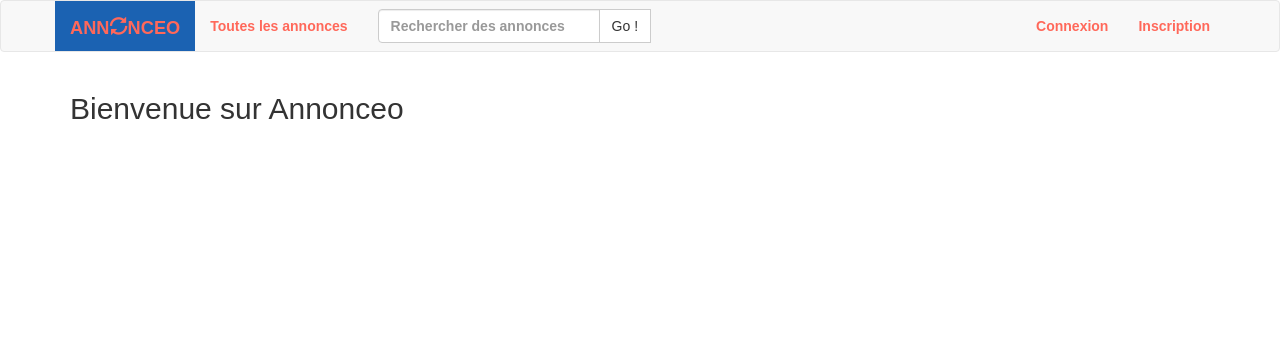
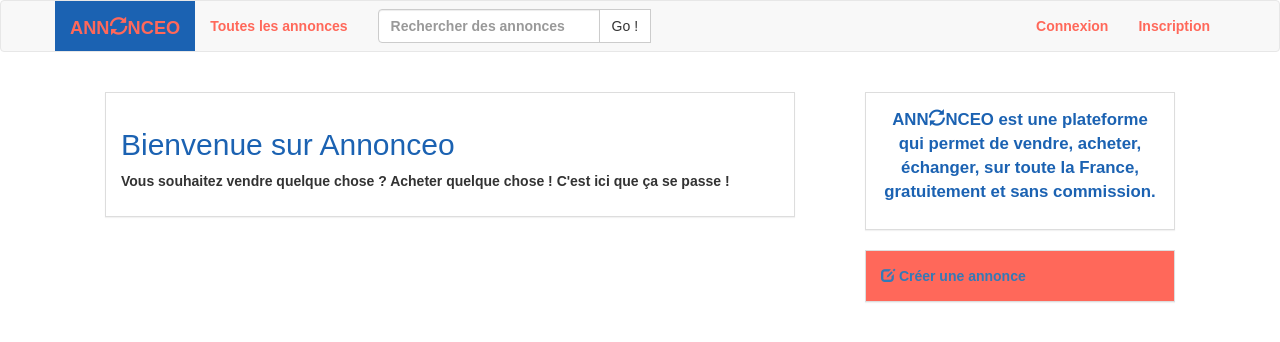
Before and after one commit to RebeccaDR/annonceo, a PHP site: page / in a window 1280 px wide. Shown: the top 342 px of the page. Run offline with PHP 8.4, Linux system fonts and the light colour scheme; some web fonts are replaced.

Commit message:
homepage

```diff
--- a/annonce.php
+++ b/annonce.php
@@ -36,7 +36,6 @@
       $annonce = getAnnonce($_REQUEST['id_annonce']);
       $auteur = getMembre($annonce['membre_id']);
       $photo = getPhoto($annonce['photo_id']);
-
       if (isUserAdmin() && isset($_REQUEST['edit'])) {
         $isForm = true;
       }
@@ -61,7 +60,7 @@
   } else {
     viewAnnonce($annonce, $categories, $auteur, $photo);
 
-    echo '<h3>Commentaires et questions</h3>';
+    echo '<h3>Commentaires et questions <span class="badge" style="background-color: #FF685A;">' . $annonce['nb_commentaires'] . '</span></h3>';
     // Commentaires déjà postés sur l'annonce
     $commentaires = getCommentairesByAnnonce($annonce['id_annonce']);
     viewCommentaires($commentaires);
--- a/index.php
+++ b/index.php
@@ -8,13 +8,35 @@ if (isset($_REQUEST['create_success'])) {
   echo '<div class="alert alert-success" role="alert">Votre compte a été créé avec succès</div>';
 }
 
-if (isUserConnected()) {
-  echo '<h2>Bienvenue ' . $currentUser['pseudo'] . '</h2>';
-  echo '<p>Nous sommes ravis de vous revoir !</p>';
-} else {
-  echo '<h2>Bienvenue sur Annonceo</h2>';
-}
+?>
 
+<div class="col-md-8">
+  <?php
+  if (isUserConnected()) {
+    echo '<div class="panel panel-default"><h2 style="color: #1B62B2;">Bienvenue ' . $currentUser['pseudo'] . '</h2>';
+    echo '<p>Nous sommes ravis de vous revoir !</p></div>';
+  } else {
+    echo '<div class="panel panel-default"><h2 style="color: #1B62B2;">Bienvenue sur Annonceo</h2>';
+    echo '<p>Vous souhaitez vendre quelque chose ? Acheter quelque chose ! C\'est ici que ça se passe !</p></div>';
+  }
+  ?>
+</div>
+
+<div class="col-md-4">
+  <div class="panel panel-default" style="color: #1B62B2; font-size: 1.2em;">
+    <p style="text-align: center;"><strong>ANN<span class="glyphicon glyphicon-refresh" aria-hidden="true"></span>NCEO</strong> est une plateforme qui permet de vendre, acheter, échanger, sur toute la France, <strong>gratuitement</strong> et <strong>sans commission</strong>.</p>
+  </div>
+
+  <div class="panel panel-default" style="background-color: #FF685A;">
+    <a <?= isUserConnected() ? 'href="annonce.php"' : 'href="#" data-toggle="modal" data-target="#loginModal"' ?>>
+      <span class="glyphicon glyphicon-edit" aria-hidden="true"></span> Créer une annonce
+    </a>
+  </div>
+</div>
+
+
+
+<?php
 viewBottom();
 
 if (isset($_REQUEST['create_success'])) {
--- a/model/annonces.php
+++ b/model/annonces.php
@@ -15,7 +15,7 @@
       $query .= 'WHERE a.titre LIKE "%' . $search . '%" OR a.description_courte LIKE "%' . $search . '%" OR a.description_longue LIKE "%' . $search . '%"';
     }
 
-    $query.= ' ORDER BY id_annonce';
+    $query.= ' ORDER BY date_enregistrement DESC';
 
     $stmt = $pdo->query($query);
 
@@ -32,7 +32,7 @@
               LEFT JOIN photo ON a.photo_id = photo.id_photo
               LEFT JOIN categorie ON a.categorie_id = categorie.id_categorie
               WHERE a.membre_id = ' . $membre_id . '
-              ORDER BY id_annonce';
+              ORDER BY date_enregistrement DESC';
     $stmt = $pdo->query($query);
 
     return $stmt->fetchAll();
@@ -42,12 +42,13 @@
     global $pdo;
 
     $query = 'SELECT
-      a.id_annonce, a.titre AS titre_annonce, a.description_courte, a.description_longue, a.prix, a.pays, a.ville, a.adresse, a.cp, membre.pseudo, a.photo_id, a.membre_id, photo.*, categorie.titre AS titre_categorie, a.date_enregistrement
+      a.id_annonce, a.titre AS titre_annonce, a.description_courte, a.description_longue, a.prix, a.pays, a.ville, a.adresse, a.cp, membre.pseudo, a.photo_id, a.membre_id, photo.*, categorie.id_categorie, categorie.titre AS titre_categorie, a.date_enregistrement, COUNT(id_commentaire) AS nb_commentaires
       FROM annonce a
       LEFT JOIN membre ON a.membre_id = membre.id_membre
       LEFT JOIN photo ON a.photo_id = photo.id_photo
       LEFT JOIN categorie ON a.categorie_id = categorie.id_categorie
-      WHERE a.id_annonce = ' . $idAnnonce;
+      LEFT JOIN commentaire ON a.id_annonce = commentaire.annonce_id
+      WHERE a.id_annonce = ' . $idAnnonce . ' GROUP BY a.id_annonce;';
     $stmt = $pdo->query($query);
 
     return $stmt->fetch();
@@ -97,7 +98,7 @@
       $stmt->bindParam(':ville', $form['ville'], PDO::PARAM_STR);
       $stmt->bindParam(':adresse', $form['adresse'], PDO::PARAM_STR);
       $stmt->bindParam(':cp', $form['cp'], PDO::PARAM_INT);
-      $stmt->bindParam(':categorie_id', $form['id_categorie'], PDO::PARAM_INT);
+      $stmt->bindParam(':categorie_id', $form['categorie_id'], PDO::PARAM_INT);
 
       $stmt->execute();
   }
--- a/model/index.php
+++ b/model/index.php
@@ -15,3 +15,4 @@ require('./model/annonces.php');
 require('./model/security.php');
 require('./model/commentaires.php');
 require('./model/notes.php');
+require('./model/statistiques.php');
--- /dev/null
+++ b/model/statistiques.php
@@ -0,0 +1,53 @@
+<?php
+
+function getMembresTopNotes () { // on récupère l'ensemble des catégories
+  global $pdo;  // "global" appelle $pdo
+
+  $query = 'SELECT membre.id_membre, membre.pseudo, AVG(note.note) AS note, COUNT(note.membre_id2) AS base_sur
+    FROM membre
+    RIGHT JOIN note ON note.membre_id2 = membre.id_membre
+    GROUP BY membre.id_membre
+    ORDER BY note DESC LIMIT 5'; // requête sql
+  $stmt = $pdo->query($query); // on prépare la requête
+
+  return $stmt->fetchAll(); // on exécute la requête / fetchAll() récupère l'ensemble des données
+}
+
+function getMembresTopActifs () { // on récupère l'ensemble des catégories
+  global $pdo;  // "global" appelle $pdo
+
+  $query = 'SELECT membre.id_membre, membre.pseudo, COUNT(annonce.id_annonce) AS nbAnnonces
+    FROM membre
+    RIGHT JOIN annonce ON annonce.membre_id = membre.id_membre
+    GROUP BY membre.id_membre
+    ORDER BY nbAnnonces DESC LIMIT 5'; // requête sql
+  $stmt = $pdo->query($query); // on prépare la requête
+
+  return $stmt->fetchAll(); // on exécute la requête / fetchAll() récupère l'ensemble des données
+}
+
+function getCategoriesTopAnnonces () { // on récupère l'ensemble des catégories
+  global $pdo;  // "global" appelle $pdo
+
+  $query = 'SELECT categorie.id_categorie, categorie.titre, COUNT(annonce.id_annonce) AS nbAnnonces
+    FROM categorie
+    RIGHT JOIN annonce ON annonce.categorie_id = categorie.id_categorie
+    GROUP BY categorie.id_categorie
+    ORDER BY nbAnnonces DESC LIMIT 5'; // requête sql
+  $stmt = $pdo->query($query); // on prépare la requête
+
+  return $stmt->fetchAll(); // on exécute la requête / fetchAll() récupère l'ensemble des données
+}
+
+function getAnnoncesTopCommentaires () { // on récupère l'ensemble des catégories
+  global $pdo;  // "global" appelle $pdo
+
+  $query = 'SELECT annonce.id_annonce, annonce.titre, COUNT(commentaire.id_commentaire) AS nbCommentaire
+    FROM annonce
+    RIGHT JOIN commentaire ON commentaire.annonce_id = annonce.id_annonce
+    GROUP BY annonce.id_annonce
+    ORDER BY nbCommentaire DESC LIMIT 5'; // requête sql
+  $stmt = $pdo->query($query); // on prépare la requête
+
+  return $stmt->fetchAll(); // on exécute la requête / fetchAll() récupère l'ensemble des données
+}
--- a/styles/index.css
+++ b/styles/index.css
@@ -102,6 +102,7 @@ a.blue-text {
 .panel {
   border-radius: 0;
   margin: 20px;
+  padding: 15px;
 }
 
 .panel-title {
--- a/templates/annonces.php
+++ b/templates/annonces.php
@@ -103,7 +103,12 @@
           <div class="form-group">
             <label class="control-label">Categorie</label>
             <?php
-              viewSelectCategorie($categories);
+            if (isset($annonce['id_categorie'])) {
+              $categorie = $annonce['id_categorie'];
+            } else {
+              $categorie = '';
+            }
+              viewSelectCategorie($categories, $categorie);
              ?>
           </div>
           <div class="form-group">
--- a/templates/categories.php
+++ b/templates/categories.php
@@ -1,12 +1,14 @@
 <?php
 
-function viewSelectCategorie ($categories) {
+function viewSelectCategorie ($categories, $selectedCategorie = '') {
   ?>
   <select name="categorie_id" class="form-control">
     <?php
 			foreach ($categories as $categorie):
 		?>
-    <option value="<?= $categorie['id_categorie']?>" >
+    <option value="<?= $categorie['id_categorie']?>"
+      <?= $selectedCategorie == $categorie['id_categorie'] ? 'selected' : '' ?>
+    >
       <?= $categorie['titre']?>
       (<?= $categorie['motscles']?>...)
     </option>
--- a/templates/commentaires.php
+++ b/templates/commentaires.php
@@ -73,7 +73,7 @@ function viewFormCommentaire ($commentaire) {
       ?>
       <textarea class="form-control" type="text" name="commentaire" placeholder="Ecrire un commentaire"><?= isset($commentaire['commentaire']) ? $commentaire['commentaire'] : '' ?></textarea>
     </div>
-    <input class="btn btn-primary" type="submit" value="<?= $idCommentaireExists ? 'Mettre à jour' : 'Envoyer' ?>"/>
+    <input class="btn btn-primary btn-creation" type="submit" value="<?= $idCommentaireExists ? 'Mettre à jour' : 'Envoyer' ?>"/>
   </form>
   <?php
 }
--- a/templates/index.php
+++ b/templates/index.php
@@ -9,3 +9,4 @@ require_once('./templates/categories.php');
 require_once('./templates/annonces.php');
 require_once('./templates/commentaires.php');
 require_once('./templates/notes.php');
+require_once('./templates/statistiques.php');
--- a/templates/security.php
+++ b/templates/security.php
@@ -31,6 +31,7 @@ function viewLoginForm ($errors) {
             </div>
           </div>
           <div class="modal-footer">
+            <p>Pas de compte ? <a href="#" data-toggle="modal" data-target="#signupModal">Inscrivez-vous.</a>
             <button type="button" class="btn btn-default" data-dismiss="modal">Annuler</button>
             <button type="submit" class="btn btn-primary btn-security">Se connecter</button>
           </div>
--- /dev/null
+++ b/templates/statistiques.php
@@ -0,0 +1,157 @@
+<?php
+
+function viewStatistiques ($statistiques) {
+  echo '<div class="row">';
+  foreach ($statistiques as $title => $widget) {
+    echo '<div class="col-md-6 panel panel-default">
+    <div class="panel-heading">' . $title . '</div>
+    <div class="panel-body">
+    <table>';
+    foreach ($widget as $key => $item) {
+      if ($key == 0) {
+        echo '<tr>';
+        foreach ($item as $column => $value) {
+          echo '<th>';
+          print_r($column);
+          echo '</th>';
+        }
+        echo '</tr>';
+      }
+      echo '<tr>';
+      foreach ($item as $column => $value) {
+        echo '<td>';
+        print_r($value);
+        echo '</td>';
+      }
+      echo '</tr>';
+    }
+    echo '</table></div></div>';
+  }
+  echo '</div>';
+}
+
+// $statistiques = [
+//   ''
+//   ''
+//   ''
+// ];
+
+function viewTopMembres ($membres) {
+  ?>
+  <div class="col-md-6">
+    <div class="panel panel-default">
+      <div class="panel-heading">Top 5 des membres les mieux notés</div>
+      <div class="panel-body">
+        <table class="col-md-12">
+        <?php
+          foreach($membres as $membre) {
+            ?>
+            <tr>
+              <td>
+                <?= $membre['id_membre'] ?> - <?= $membre['pseudo'] ?>
+              </td>
+              <td>
+                <span class="badge" style="background-color: #FF685A;">
+                  <?= $membre['note'] ?> étoiles, basé sur <?= $membre['base_sur'] ?> avis
+                </span>
+              </td>
+            </tr>
+            <?php
+          }
+        ?>
+        </table>
+      </div>
+    </div>
+    </div>
+  <?php
+}
+
+function viewTopActifs ($membres) {
+  ?>
+  <div class="col-md-6">
+    <div class="panel panel-default">
+      <div class="panel-heading">Top 5 des membres les plus actifs</div>
+      <div class="panel-body">
+        <table class="col-md-12">
+        <?php
+          foreach($membres as $membre) {
+            ?>
+            <tr>
+              <td>
+                <?= $membre['id_membre'] ?> - <?= $membre['pseudo'] ?>
+              </td>
+              <td>
+                <span class="badge" style="background-color: #FF685A;">
+                  <?= $membre['nbAnnonces'] ?> annonce(s) publiée(s)
+                </span>
+              </td>
+            </tr>
+            <?php
+          }
+        ?>
+        </table>
+      </div>
+    </div>
+    </div>
+  <?php
+}
+
+function viewTopCategories ($categories) {
+  ?>
+  <div class="col-md-6">
+    <div class="panel panel-default">
+      <div class="panel-heading">Top 5 des categories avec le plus d'annonces</div>
+      <div class="panel-body">
+        <table class="col-md-12">
+        <?php
+          foreach($categories as $categorie) {
+            ?>
+            <tr>
+              <td>
+                <?= $categorie['id_categorie'] ?> - <?= $categorie['titre'] ?>
+              </td>
+              <td>
+                <span class="badge" style="background-color: #FF685A;">
+                  <?= $categorie['nbAnnonces'] ?> annonce(s)
+                </span>
+              </td>
+            </tr>
+            <?php
+          }
+        ?>
+        </table>
+      </div>
+    </div>
+    </div>
+  <?php
+}
+
+function viewTopAnnonce ($annonces) {
+  ?>
+  <div class="col-md-6">
+    <div class="panel panel-default">
+      <div class="panel-heading">Top 5 des annonces les plus commentées</div>
+      <div class="panel-body">
+        <table class="col-md-12">
+        <?php
+          foreach($annonces as $annonce) {
+            ?>
+            <tr>
+              <td>
+                <?= $annonce['id_annonce'] ?> - <?= $annonce['titre'] ?>
+              </td>
+              <td>
+                <span class="badge" style="background-color: #FF685A;">
+                  <?= $annonce['nbCommentaire'] ?> commentaire(s)
+                </span>
+              </td>
+            </tr>
+            <?php
+          }
+        ?>
+        </table>
+      </div>
+    </div>
+    </div>
+  <?php
+}
```
Also changed, not shown: login.php (+2 -5 lines), statistiques.php (+10 -1 lines).
